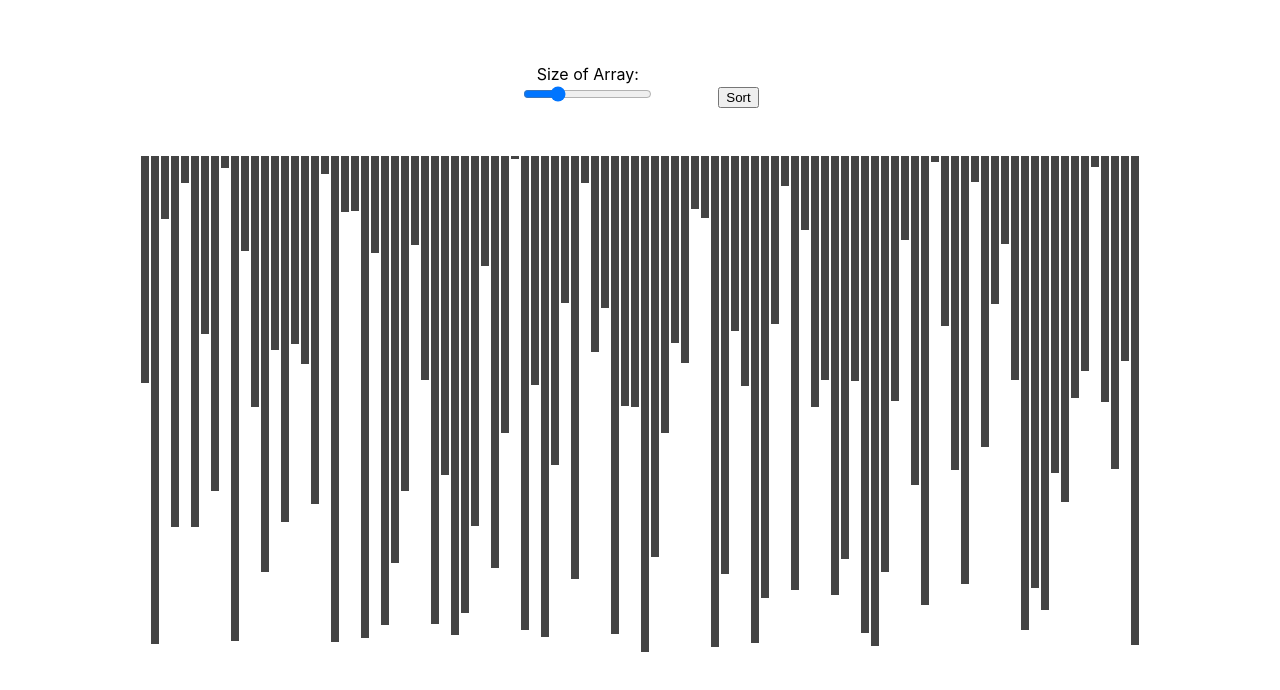
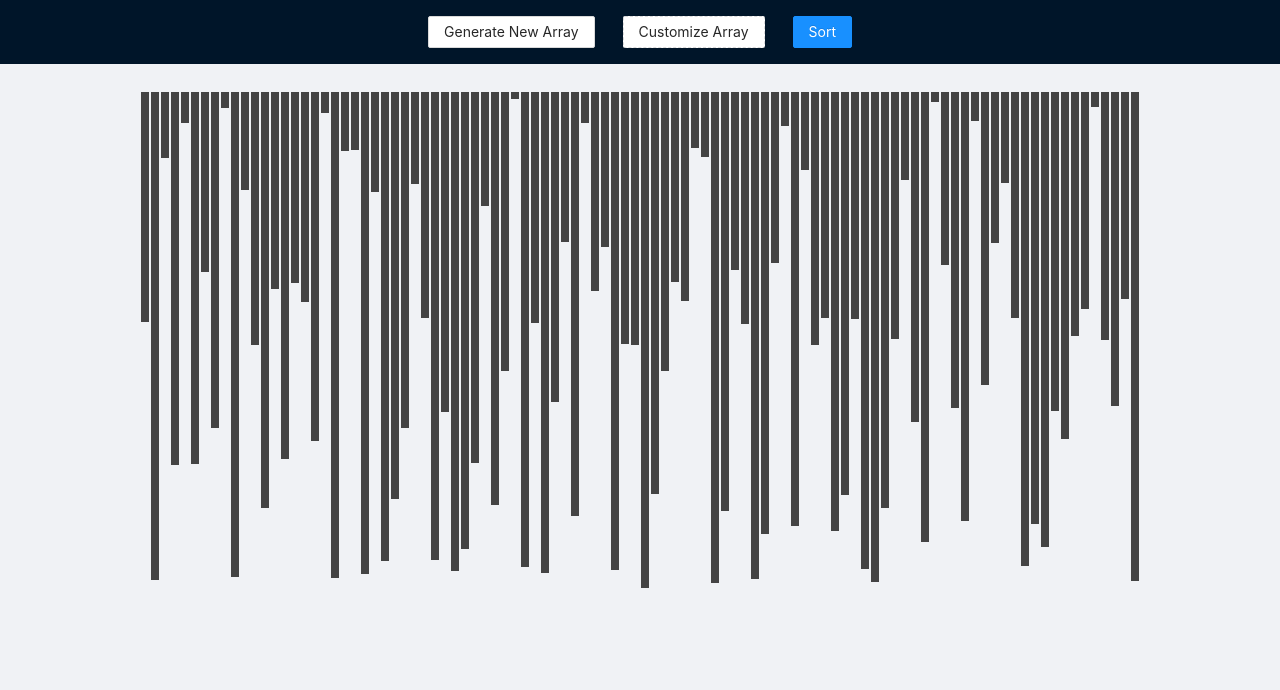
Before and after one commit to sapnatomar/sorting-algorithm-visualiser, a React (Create React App) app: page / in a window 1280 px wide. Shown: the top 690 px of the page. Built offline with nearby package versions, Linux system fonts and the light colour scheme.

Commit message:
style Visualizer Component and implement Bubble sort

```diff
--- a/package.json
+++ b/package.json
@@ -6,6 +6,7 @@
     "@testing-library/jest-dom": "^4.2.4",
     "@testing-library/react": "^9.3.2",
     "@testing-library/user-event": "^7.1.2",
+    "antd": "^4.2.3",
     "react": "^16.13.1",
     "react-dom": "^16.13.1",
     "react-scripts": "3.4.1"
--- /dev/null
+++ b/src/Algorithms.js
@@ -0,0 +1,27 @@
+export default function bubbleSort(array) {
+  const defaultColor = array[0].style.backgroundColor;
+
+  for (let i = 0; i < array.length - 1; i++) {
+    const first = array[i];
+    const x = first.style.height;
+
+    first.style.backgroundColor = "#FF0000";
+
+    for (let j = i + 1; j < array.length; j++) {
+      const second = array[j];
+      const y = second.style.height;
+
+      second.style.backgroundColor = "#FF0000";
+
+      if (parseInt(x.slice(0, -2)) > parseInt(y.slice(0, -2))) {
+        const temp = x;
+        first.style.height = y;
+        second.style.height = temp;
+      }
+
+      second.style.backgroundColor = defaultColor;
+    }
+
+    first.style.backgroundColor = defaultColor;
+  }
+}
--- /dev/null
+++ b/src/components/CustomizeArrayDrawer.js
@@ -0,0 +1,94 @@
+import React, { Component } from "react";
+
+import { Drawer, Form, Button, Col, Row, Input, Select, Slider } from "antd";
+
+const { Option } = Select;
+
+export class CustomizeArrayDrawer extends Component {
+  render() {
+    const {
+      size,
+      min_value,
+      max_value,
+      visible,
+      onClose,
+      handleSizeChange,
+      handleValueChange,
+    } = this.props;
+
+    return (
+      <Drawer
+        title="Customize Array"
+        width={360}
+        onClose={onClose}
+        visible={visible}
+        bodyStyle={{ paddingBottom: 80 }}
+      >
+        <Form layout="vertical" hideRequiredMark>
+          <Row gutter={16}>
+            <Col span={24}>
+              <Form.Item name="algorithm" label="Sorting Algorithm">
+                <Select placeholder="Select Sorting Algorithm">
+                  <Option value="Merge Sort">Merge Sort</Option>
+                  <Option value="Buttble Sort">Bubble Sort</Option>
+                  <Option value="Selection Sort">Selection Sort</Option>
+                  <Option value="Quick Sort">Quick Sort</Option>
+                  <Option value="Heap Sort">Heap Sort</Option>
+                </Select>
+              </Form.Item>
+            </Col>
+          </Row>
+          <Row gutter={16}>
+            <Col span={24}>
+              <Form.Item name="size" label="Size of Array">
+                <Slider
+                  defaultValue={size}
+                  min={5}
+                  max={400}
+                  step={5}
+                  onChange={handleSizeChange}
+                  autoFocus={true}
+                />
+              </Form.Item>
+            </Col>
+          </Row>
+          <Row gutter={16}>
+            <Col span={24}>
+              <Form.Item name="value_range" label="Range of Array values">
+                <Slider
+                  range
+                  defaultValue={[min_value, max_value]}
+                  min={5}
+                  max={600}
+                  onChange={handleValueChange}
+                  autoFocus={true}
+                />
+              </Form.Item>
+            </Col>
+          </Row>
+          <Row gutter={16}>
+            <Col span={24}>
+              <Form.Item
+                name="description"
+                label="Description"
+                rules={[
+                  {
+                    required: true,
+                    message: "please enter url description",
+                  },
+                ]}
+              >
+                <Input.TextArea
+                  rows={4}
+                  placeholder="please enter url description"
+                />
+              </Form.Item>
+            </Col>
+          </Row>
+        </Form>
+      </Drawer>
+    );
+  }
+}
+
+export default CustomizeArrayDrawer;
--- a/src/components/Visualizer.css
+++ b/src/components/Visualizer.css
@@ -1,26 +1,18 @@
-.visualizer {
-  margin: 4em;
-  align-items: center;
+.header Button {
+  margin-left: 1em;
+  margin-right: 1em;
 }
 
 .array-container {
-  height: 500px;
+  min-height: 100vh !important;
   flex-direction: row;
   align-items: flex-start;
   display: inline-flex;
-  margin-top: 1em;
+  margin: 2em auto;
+  flex-wrap: wrap;
 }
 
 .array-bar {
   display: inline-block;
   margin: 0 1px;
 }
-
-.actions {
-  margin: 2em auto;
-}
-
-.actions div {
-  display: inline-block;
-  margin: 0 2em;
-}
--- a/src/components/Visualizer.js
+++ b/src/components/Visualizer.js
@@ -1,19 +1,28 @@
 import React, { Component } from "react";
+import "antd/dist/antd.css";
+import { Layout, Button } from "antd";
 import "./Visualizer.css";
+import CustomizeArrayDrawer from "./CustomizeArrayDrawer.js";
+
+import bubbleSort from "../Algorithms";
+
+const { Header, Content } = Layout;
 
 function randomIntFromInterval(min, max) {
   return Math.floor(Math.random() * (max - min + 1) + min);
 }
 
-export class Visualizer extends Component {
+export default class Visual extends Component {
   constructor(props) {
     super(props);
 
     this.state = {
       array: [],
       size: 100,
-      min_value: 1,
+      min_value: 5,
       max_value: 500,
+      isDrawerVisible: false,
+      isSorting: false,
     };
   }
 
@@ -21,25 +30,31 @@ export class Visualizer extends Component {
     this.generateArray();
   }
 
-  //   setMinvalue = (e) => {
-  //     this.setState({
-  //       min_value: e.target.value,
-  //     });
+  showDrawer = () => {
+    this.setState({
+      isDrawerVisible: true,
+    });
+  };
 
-  //     this.generateArray();
-  //   };
+  onClose = () => {
+    this.setState({
+      isDrawerVisible: false,
+    });
+  };
 
-  //   setMaxValue = (e) => {
-  //     this.setState({
-  //       max_value: e.target.value,
-  //     });
+  handleSizeChange = (e) => {
+    this.setState({
+      size: e,
+    });
 
-  //     this.generateArray();
-  //   };
+    this.generateArray();
+  };
 
-  setArraySize = (e) => {
+  handleValueChange = (e) => {
+    const [x, y] = e;
     this.setState({
-      size: e.target.value,
+      min_value: Math.min(x, y),
+      max_value: Math.max(x, y),
     });
 
     this.generateArray();
@@ -55,60 +70,37 @@ export class Visualizer extends Component {
     this.setState({ array });
   };
 
+  handleSort = () => {
+    //this.setState({ isSorting: true });
+    const array = document.querySelectorAll(".array-bar");
+    bubbleSort(array);
+  };
+
   render() {
-    const { array, size, min_value, max_value } = this.state;
+    const {
+      array,
+      size,
+      min_value,
+      max_value,
+      isDrawerVisible,
+      isSorting,
+    } = this.state;
 
     return (
-      <div className="visualizer">
-        <div className="actions">
-          <div>
-            <label name="size">Size of Array: </label> <br />
-            <input
-              type="range"
-              name="array_size"
-              className="size-slider"
-              min="5"
-              max="400"
-              step="1"
-              value={size}
-              onChange={this.setArraySize}
-            ></input>
-          </div>
-
-          {/* <div>
-            <label name="min_value">Min value of elements: </label> <br />
-            <input
-              type="range"
-              name="array_min_value"
-              className="min-value-slider"
-              min="1"
-              max="200"
-              step="1"
-              value={min_value}
-              onChange={this.setMinvalue}
-            ></input>
-          </div>
-
-          <div>
-            <label name="max_value">Max value of elements: </label> <br />
-            <input
-              type="range"
-              name="array_max_value"
-              className="max-value-slider"
-              min="201"
-              max="500"
-              step="1"
-              value={max_value}
-              onChange={this.setMaxValue}
-            ></input>
-          </div> */}
-
-          <div>
-            <button>Sort</button>
-          </div>
-        </div>
-
-        <div className="array-container">
+      <Layout>
+        <Header className="header">
+          <Button onClick={this.generateArray} disabled={isSorting}>
+            Generate New Array
+          </Button>
+          <Button type="dashed" onClick={this.showDrawer} disabled={isSorting}>
+            Customize Array
+          </Button>
+          <Button type="primary" onClick={this.handleSort}>
+            Sort
+          </Button>
+        </Header>
+        <Layout className="layout">
+          <Content className="array-container" style={{ padding: "0 50px" }}>
             {array.map((value, index) => (
               <div
                 className="array-bar"
@@ -120,10 +112,19 @@ export class Visualizer extends Component {
                 }}
               ></div>
             ))}
-        </div>
-      </div>
+          </Content>
+
+          <CustomizeArrayDrawer
+            size={size}
+            min_value={min_value}
+            max_value={max_value}
+            visible={isDrawerVisible}
+            onClose={this.onClose}
+            handleValueChange={this.handleValueChange}
+            handleSizeChange={this.handleSizeChange}
+          />
+        </Layout>
+      </Layout>
     );
   }
 }
-
-export default Visualizer;
```
Also changed, not shown: 1 other file (tests, documents, lock files or other folders). Lines whose indentation alone changed are shown as unchanged.
